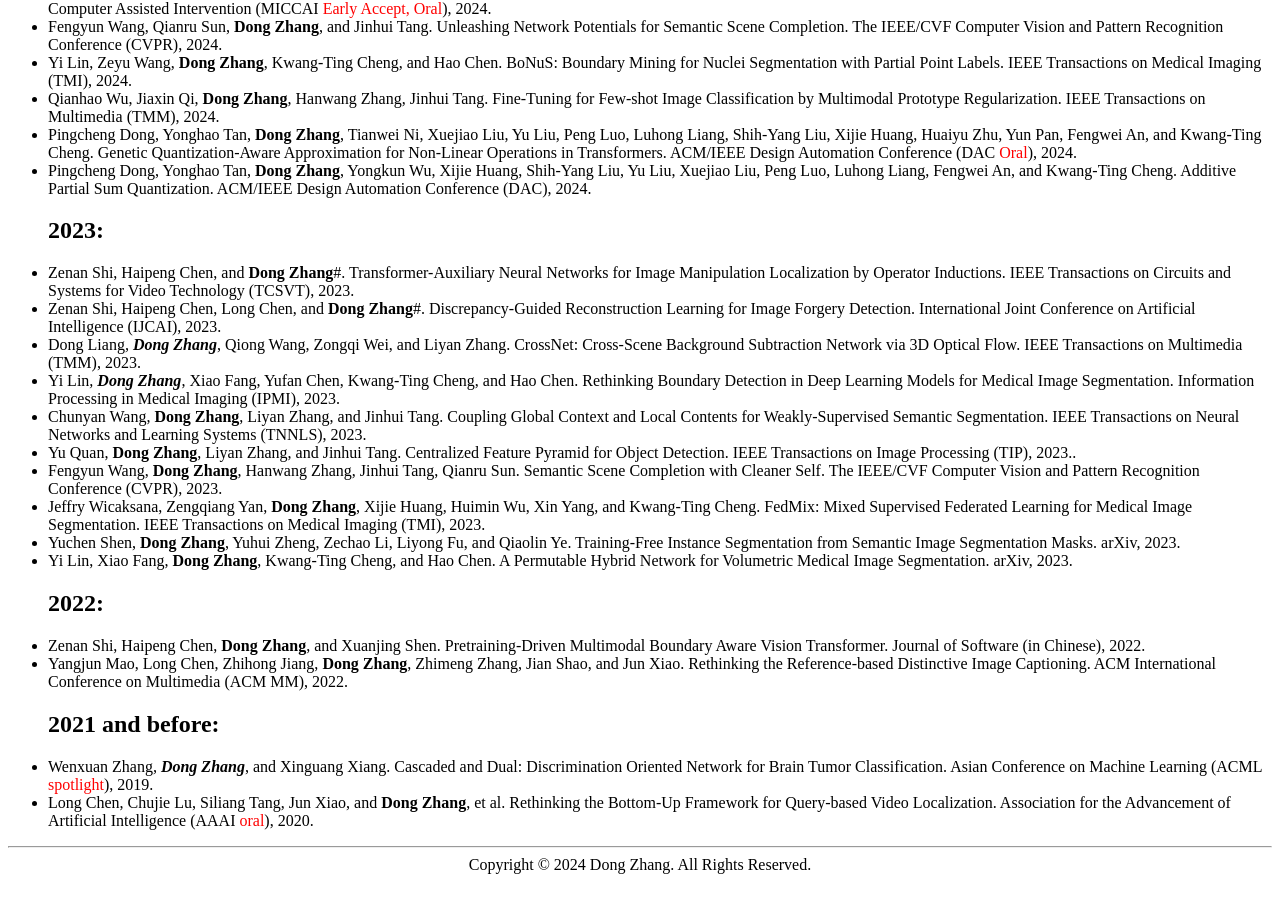
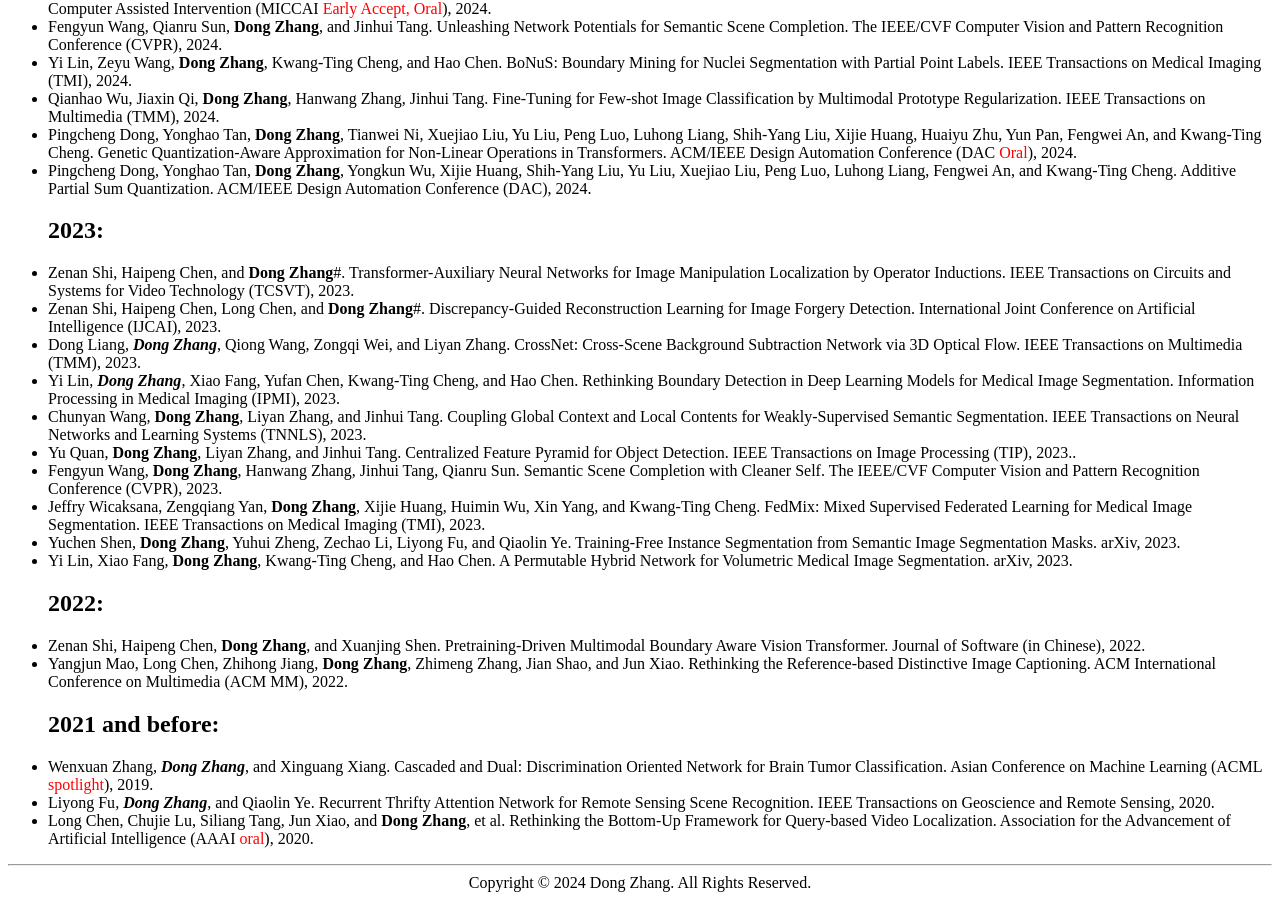
Before and after one commit to ZHANGDONG-NJUST/zhangdong-njust.github.io, a Jekyll site: the page built from _pages/includes/2_publication.md, in a window 1280 px wide and 900 px high, scrolled down 2277 px. Built offline with Jekyll 4.4.1, drawn with Linux system fonts in a browser that asks for light colours; our own code applies the rules of GitHub Pages for plain Markdown files.

Commit message:
Update 2_publication.md

```diff
--- a/_pages/includes/2_publication.md
+++ b/_pages/includes/2_publication.md
@@ -187,4 +187,5 @@
 - Yangjun Mao, Long Chen, Zhihong Jiang, **Dong Zhang**, Zhimeng Zhang, Jian Shao, and Jun Xiao. Rethinking the Reference-based Distinctive Image Captioning. ACM International Conference on Multimedia (ACM MM), 2022.
 ## 2021 and before:
 - Wenxuan Zhang*, **Dong Zhang***, and Xinguang Xiang. Cascaded and Dual: Discrimination Oriented Network for Brain Tumor Classification. Asian Conference on Machine Learning (ACML <font color="red">spotlight</font>), 2019.
+- Liyong Fu*, **Dong Zhang***, and Qiaolin Ye. Recurrent Thrifty Attention Network for Remote Sensing Scene Recognition. IEEE Transactions on Geoscience and Remote Sensing, 2020.
 - Long Chen, Chujie Lu, Siliang Tang, Jun Xiao, and **Dong Zhang**, et al. Rethinking the Bottom-Up Framework for Query-based Video Localization. Association for the Advancement of Artificial Intelligence (AAAI <font color="red">oral</font>), 2020.
```
